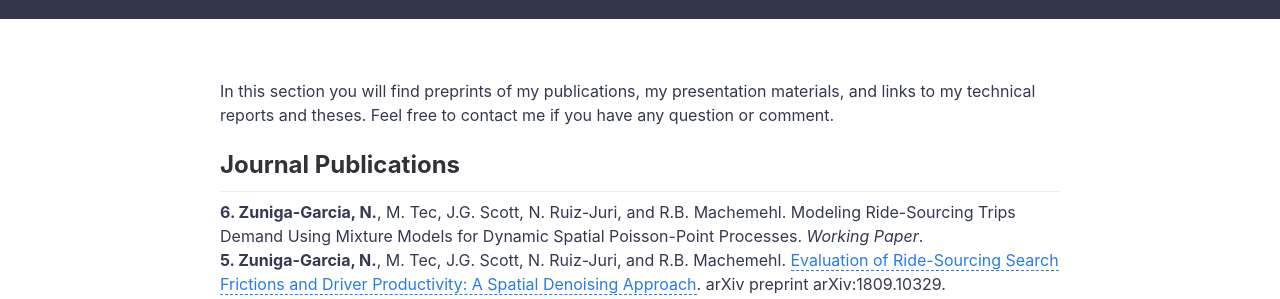
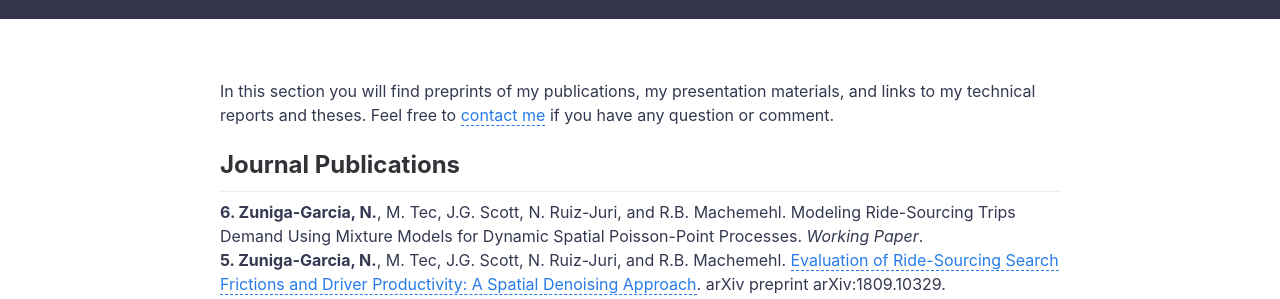
Before and after one commit to nzunigag/nzunigag.github.io, a Jekyll site: the page built from research.md, in a window 1280 px wide and 900 px high. Shown: the part 241-540 px from the top of the window. Built offline with Jekyll 4.4.1, drawn with Linux system fonts in a browser that asks for light colours; part of the change alters nothing that is shown.

```diff
--- a/research.md
+++ b/research.md
@@ -4,7 +4,7 @@ title: Research
 permalink: /research/
 ---
 
-In this section you will find preprints of my publications, my presentation materials, and links to my technical reports and theses. Feel free to contact me if you have any question or comment.
+In this section you will find preprints of my publications, my presentation materials, and links to my technical reports and theses. Feel free to <a href="{{ site.baseurl }}/contact/">contact me</a> if you have any question or comment.
 
 ## Journal Publications
 ___
```
